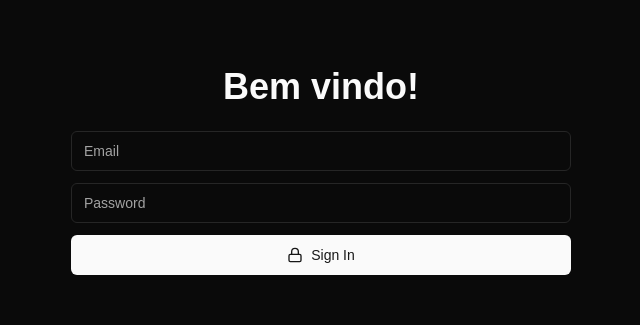
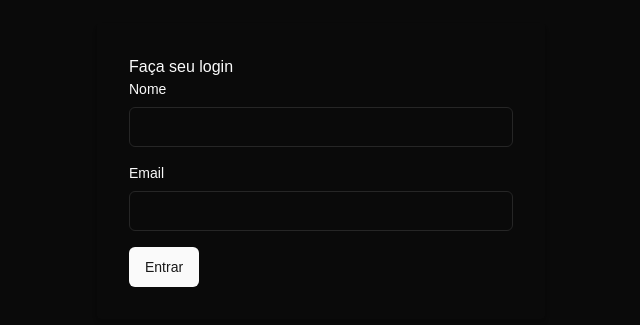
Before and after one commit to m4rrec0s/Threadly, a Next.js app: page /login in a window 1280 px wide. Shown: the part 229-554 px from the top of the page, without its empty margins (319-959 px from the left). Built offline with nearby package versions, Linux system fonts and the light colour scheme.

Commit message:
feat: Refactor authentication context and login flow with improved user handling and new Providers component

```diff
--- a/app/context/authContext.tsx
+++ b/app/context/authContext.tsx
@@ -1,90 +1,46 @@
 "use client";
 
-import {
-  createContext,
-  useCallback,
-  useContext,
-  useEffect,
-  useState,
-} from "react";
+import { createContext, useState, useContext, ReactNode } from "react";
 import { useRouter } from "next/navigation";
-import { setCookie, parseCookies, destroyCookie } from "nookies";
-import axiosClient from "../services/axiosClient";
-import { signInRequest } from "../services/auth";
-import { Post } from "../types/Posts";
 
-type User = {
-  id: string;
-  username: string;
+interface User {
+  name: string;
   email: string;
-  name: string;
-  image: string;
-  posts: Post[];
+}
+
+interface AuthContextProps {
+  user: User | null;
+  login: (name: string, email: string) => void;
+  logout: () => void;
+}
+
+const AuthContext = createContext<AuthContextProps | undefined>(undefined);
+
+export const useAuth = () => {
+  const context = useContext(AuthContext);
+  if (!context) {
+    throw new Error("useAuth must be used within an AuthProvider");
+  }
+  return context;
 };
 
-type SignInData = {
-  email: string;
-  password: string;
-};
-
-type AuthContextType = {
-  isAuthenticated: boolean;
-  user: User | null;
-  signIn: (data: SignInData) => Promise<void>;
-  signOut: () => void;
-};
-
-export const AuthContext = createContext({} as AuthContextType);
-
-export function AuthProvider({ children }: { children: React.ReactNode }) {
+export const AuthProvider = ({ children }: { children: ReactNode }) => {
   const [user, setUser] = useState<User | null>(null);
-  const [error, setError] = useState<string | null>(null);
-  const isAuthenticated = !!user;
   const router = useRouter();
 
-  const signOut = useCallback(() => {
-    destroyCookie(undefined, "nextauth.token");
+  const login = (name: string, email: string) => {
+    setUser({ name, email });
+    router.push("/");
+  };
+
+  const logout = () => {
     setUser(null);
     router.push("/login");
-  }, [router]);
-
-  useEffect(() => {
-    const { "nextauth.token": token } = parseCookies();
-
-    if (token) {
-      axiosClient
-        .get("/me")
-        .then((response) => setUser(response.data))
-        .catch(() => signOut());
-    }
-  }, [signOut]);
-
-  async function signIn({ email, password }: SignInData) {
-    try {
-      const { token, user } = await signInRequest({ email, password });
-
-      setCookie(undefined, "nextauth.token", token, { maxAge: 60 * 60 * 1 }); // 1 hora
-
-      axiosClient.defaults.headers.Authorization = `Bearer ${token}`;
-      setUser(user);
-      router.push("/");
-    } catch (error) {
-      console.error("Erro ao fazer login:", error);
-      setError(`Erro: ${error}`);
-    }
-  }
-
-  if (error) {
-    return <p>{error}</p>;
-  }
+  };
 
   return (
-    <AuthContext.Provider value={{ isAuthenticated, user, signIn, signOut }}>
+    <AuthContext.Provider value={{ user, login, logout }}>
       {children}
     </AuthContext.Provider>
   );
-}
-
-export function useAuth() {
-  return useContext(AuthContext);
-}
+};
--- a/app/layout.tsx
+++ b/app/layout.tsx
@@ -1,7 +1,7 @@
 import type { Metadata } from "next";
 import { Geist, Geist_Mono } from "next/font/google";
 import "./globals.css";
-import { AuthProvider } from "./context/authContext";
+import Providers from "./providers";
 
 const geistSans = Geist({
   variable: "--font-geist-sans",
@@ -25,13 +25,13 @@ export default function RootLayout({
 }>) {
   return (
     <html lang="en">
-      <AuthProvider>
+      <Providers>
         <body
           className={`${geistSans.variable} ${geistMono.variable} antialiased dark`}
         >
           {children}
         </body>
-      </AuthProvider>
+      </Providers>
     </html>
   );
 }
--- a/app/login/page.tsx
+++ b/app/login/page.tsx
@@ -1,44 +1,49 @@
 "use client";
 
-import { useForm } from "react-hook-form";
-import { LockIcon } from "lucide-react";
+import { useState } from "react";
 import { useAuth } from "../context/authContext";
 import { Input } from "../components/ui/input";
 import { Button } from "../components/ui/button";
 
-type FormData = {
-  email: string;
-  password: string;
-};
+export default function LoginPage() {
+  const { login } = useAuth();
+  const [name, setName] = useState("");
+  const [email, setEmail] = useState("");
 
-export default function LoginPage() {
-  const { register, handleSubmit } = useForm<FormData>();
-  const { signIn } = useAuth();
-
-  async function handleSignIn(data: FormData) {
-    await signIn(data);
-  }
+  const handleSubmit = (e: React.FormEvent) => {
+    e.preventDefault();
+    login(name, email);
+  };
 
   return (
-    <div className="flex flex-col justify-center items-center h-screen">
-      <h1 className="text-4xl font-extrabold">Bem vindo!</h1>
-      <div className="mt-6">
-        <form
-          onSubmit={handleSubmit(handleSignIn)}
-          className="flex flex-col gap-3 min-w-[500px]"
-        >
-          <Input type="email" placeholder="Email" {...register("email")} />
+    <div className="flex items-center justify-center h-screen px-5">
+      <form
+        onSubmit={handleSubmit}
+        className="p-8 rounded shadow-md w-full max-w-md"
+      >
+        <h3>Faça seu login</h3>
+        <div className="mb-4">
+          <label className="block mb-2 text-sm">Nome</label>
           <Input
-            type="password"
-            placeholder="Password"
-            {...register("password")}
+            type="text"
+            value={name}
+            onChange={(e) => setName(e.target.value)}
+            required
           />
-          <Button type="submit">
-            <LockIcon size={24} />
-            Sign In
-          </Button>
-        </form>
-      </div>
+        </div>
+        <div className="mb-4">
+          <label className="block mb-2 text-sm">Email</label>
+          <Input
+            type="email"
+            value={email}
+            onChange={(e) => setEmail(e.target.value)}
+            required
+          />
+        </div>
+        <span>
+          <Button type="submit">Entrar</Button>
+        </span>
+      </form>
     </div>
   );
 }
--- a/app/page.tsx
+++ b/app/page.tsx
@@ -1,10 +1,60 @@
+"use client";
+
+import { useRouter } from "next/navigation";
 import PostsList from "./components/postsList";
+import { useAuth } from "./context/authContext";
+import { useEffect } from "react";
+import Image from "next/image";
+import Link from "next/link";
 
 export default function Home() {
+  const { user } = useAuth();
+  const router = useRouter();
+
+  useEffect(() => {
+    if (!user) {
+      router.push("/login");
+    }
+  }, [user, router]);
+
+  if (!user) {
+    return null;
+  }
+
   return (
     <main className="flex flex-col w-screen h-screen">
-      <header className="p-5 border-b border-gray-700">
+      <header className="p-5 border-b border-gray-700 flex items-center justify-between">
         <h1 className="text-xl font-extrabold">Threadly</h1>
+        <nav className="flex items-center space-x-5">
+          <Link
+            className="text-gray-500 hover:text-white transition-colors"
+            href={"#"}
+          >
+            Feed
+          </Link>
+          <Link
+            className="text-gray-500 hover:text-white transition-colors"
+            href={"#"}
+          >
+            Search
+          </Link>
+          <Link
+            className="text-gray-500 hover:text-white transition-colors"
+            href={"#"}
+          >
+            Profile
+          </Link>
+          <Link href="/profile">
+            <Image
+              src="https://picsum.photos/200?random=18"
+              width={40}
+              height={40}
+              alt={`${user.name} avatar`}
+              className="rounded-full"
+              title={user.name}
+            />
+          </Link>
+        </nav>
       </header>
       <PostsList />
     </main>
--- /dev/null
+++ b/app/providers.tsx
@@ -0,0 +1,9 @@
+"use client";
+
+import { AuthProvider } from "./context/authContext";
+
+function Providers(props: React.PropsWithChildren) {
+  return <AuthProvider>{props.children}</AuthProvider>;
+}
+
+export default Providers;
```
